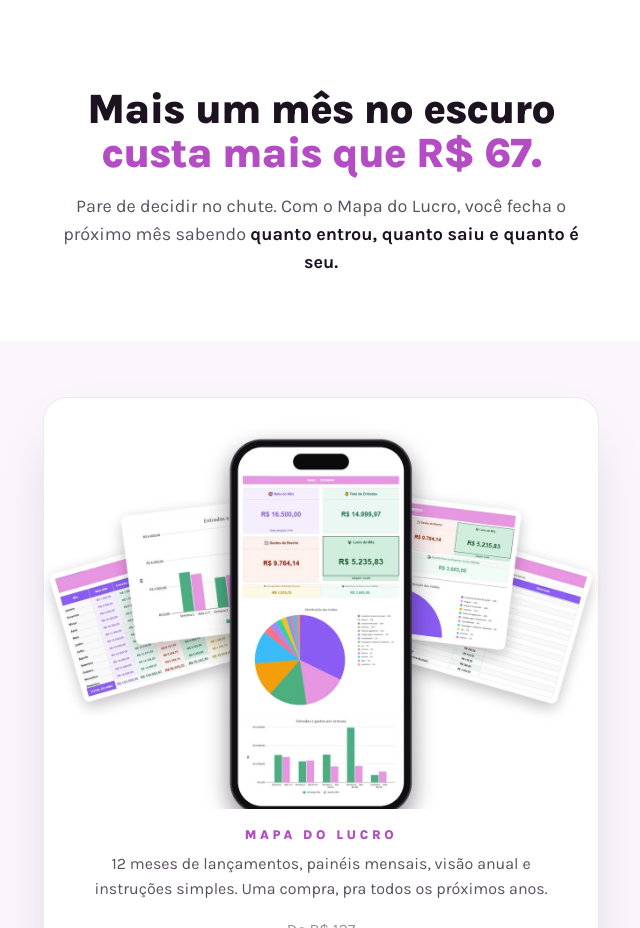
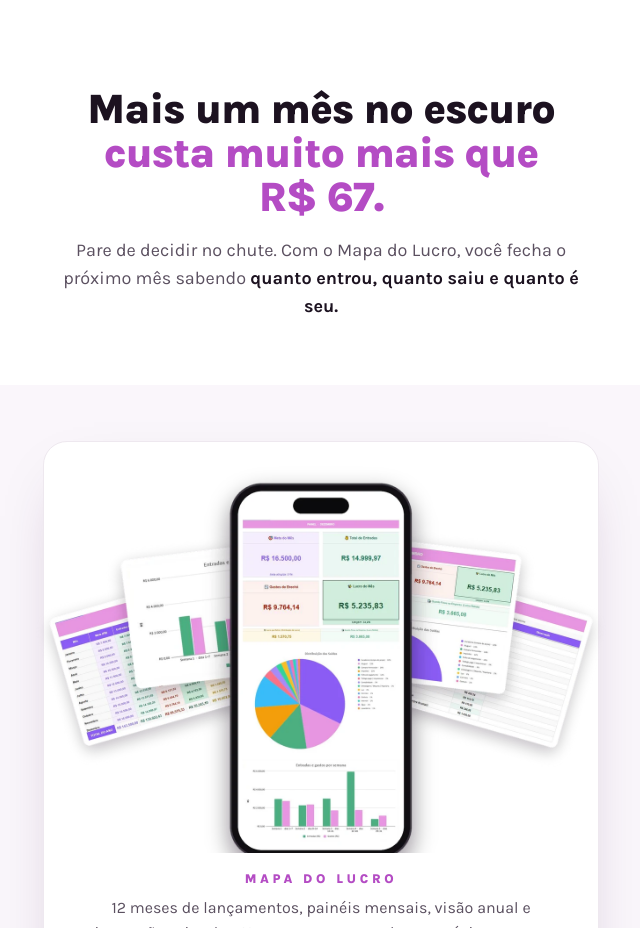
Before and after one commit to scudellercarolina/mapa-do-lucro-lp, a plain HTML site: page index.html in a window 1280 px wide. Shown: the part 4366-5294 px from the top of the page, without its empty margins (319-959 px from the left). Drawn offline with Linux system fonts and the light colour scheme.

Commit message:
Frase: custa muito mais que R$ 67

```diff
--- a/index.html
+++ b/index.html
@@ -187,7 +187,7 @@ y=l.getElementsByTagName(r)[0];y.parentNode.insertBefore(t,y);})(window,document
 <!-- 5b. PONTE PARA A OFERTA -->
 <section class="bridge">
   <div class="wrap">
-    <h2>Mais um mês no escuro <span class="hl">custa mais que R$ 67.</span></h2>
+    <h2>Mais um mês no escuro <span class="hl">custa muito mais que R$&nbsp;67.</span></h2>
     <p>Pare de decidir no chute. Com o Mapa do Lucro, você fecha o próximo mês sabendo <strong>quanto entrou, quanto saiu e quanto é seu.</strong></p>
   </div>
 </section>
```
